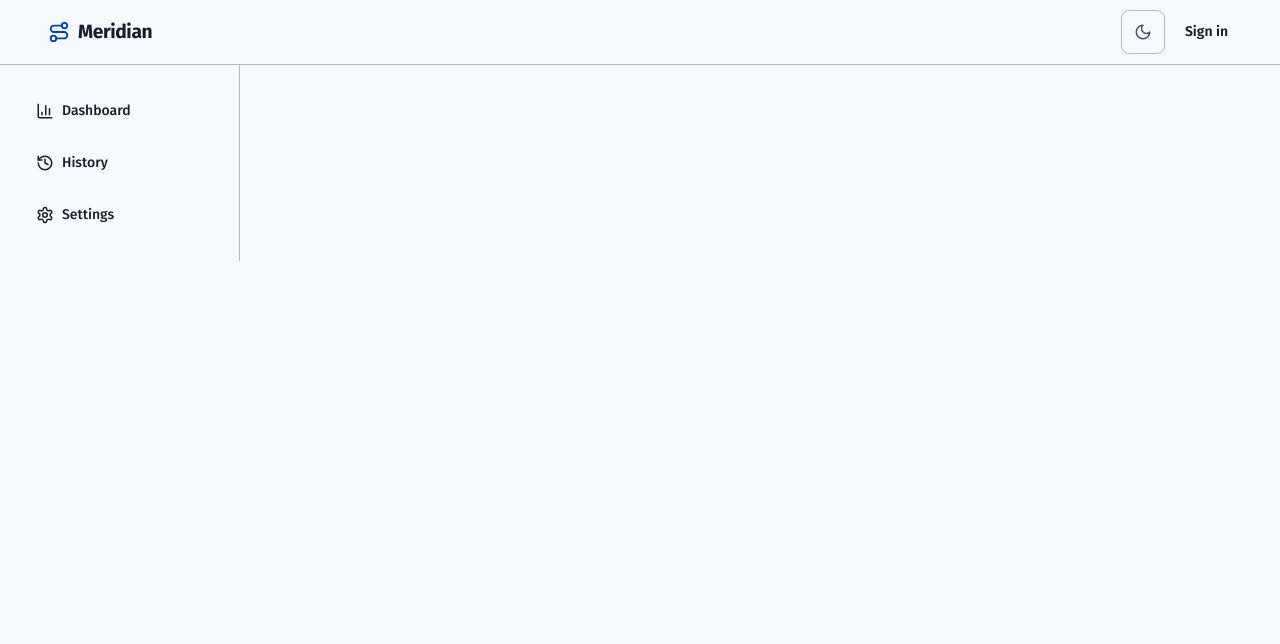
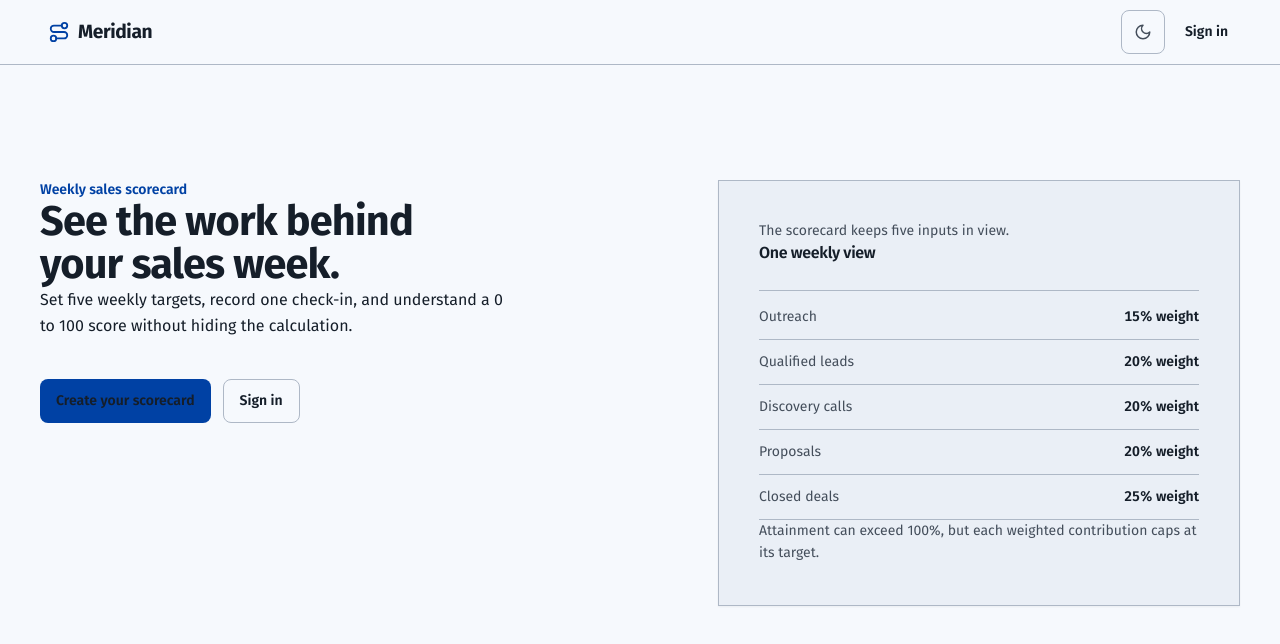
Before and after one commit to martoms/meridian, a Nuxt app: page / in a window 1280 px wide. Shown: the top 644 px of the page. Built offline with nearby package versions, Linux system fonts and the light colour scheme; no server answers.

Commit message:
feat: add scorecard landing page

```diff
--- /dev/null
+++ b/app/pages/index.vue
@@ -0,0 +1,42 @@
+<template>
+  <div>
+    <AppHeader />
+    <main id="main-content" class="mx-auto grid min-h-[calc(100dvh-var(--space-4xl))] max-w-[var(--container)] content-center gap-[var(--space-xl)] px-[var(--space-md)] py-[var(--space-2xl)] min-[768px]:grid-cols-[minmax(0,1.1fr)_minmax(18rem,0.9fr)] min-[768px]:px-[var(--space-lg)] min-[1280px]:px-[var(--space-xl)]">
+      <section class="min-w-0">
+        <p class="text-sm font-semibold text-[var(--color-primary)]">Weekly sales scorecard</p>
+        <h1 class="mt-[var(--space-sm)] max-w-[18ch] text-[clamp(var(--text-3xl),6vw,var(--text-display))] font-bold leading-[1.05] tracking-[var(--tracking-display)] text-[var(--color-ink)]">See the work behind your sales week.</h1>
+        <p class="mt-[var(--space-lg)] max-w-[52ch] text-[var(--text-lg)] leading-relaxed text-[var(--color-ink-2)]">Set five weekly targets, record one check-in, and understand a 0 to 100 score without hiding the calculation.</p>
+        <div class="mt-[var(--space-xl)] flex flex-wrap gap-[var(--space-sm)]">
+          <NuxtLink to="/auth/sign-up" class="inline-flex min-h-11 items-center justify-center rounded-[var(--radius-control)] bg-[var(--color-primary)] px-[var(--space-md)] text-sm font-semibold text-[var(--color-primary-ink)] no-underline transition-[background-color,transform] duration-[var(--dur-micro)] ease-[var(--ease-out)] hover:bg-[color-mix(in_oklab,var(--color-primary)_88%,var(--color-ink))] focus-visible:outline-2 focus-visible:outline-[var(--color-focus)] focus-visible:outline-offset-2 active:translate-y-px">Create your scorecard</NuxtLink>
+          <NuxtLink to="/auth/sign-in" class="inline-flex min-h-11 items-center justify-center rounded-[var(--radius-control)] border border-[var(--color-rule)] px-[var(--space-md)] text-sm font-semibold text-[var(--color-ink)] no-underline transition-[background-color,transform] duration-[var(--dur-micro)] ease-[var(--ease-out)] hover:bg-[var(--color-paper-2)] focus-visible:outline-2 focus-visible:outline-[var(--color-focus)] focus-visible:outline-offset-2 active:translate-y-px">Sign in</NuxtLink>
+        </div>
+      </section>
+
+      <section aria-labelledby="scorecard-preview-title" class="border border-[var(--color-rule)] bg-[var(--color-paper-2)] p-[var(--space-lg)] shadow-[var(--shadow-card)] min-[768px]:p-[var(--space-xl)]">
+        <p class="text-sm text-[var(--color-ink-2)]">The scorecard keeps five inputs in view.</p>
+        <h2 id="scorecard-preview-title" class="mt-[var(--space-xs)] text-[var(--text-section)] font-semibold tracking-[-0.02em] text-[var(--color-ink)]">One weekly view</h2>
+        <dl class="mt-[var(--space-lg)] grid gap-[var(--space-sm)] border-t border-[var(--color-rule)] pt-[var(--space-md)]">
+          <div v-for="metric in metrics" :key="metric.id" class="flex items-center justify-between gap-[var(--space-md)] border-b border-[var(--color-rule)] pb-[var(--space-sm)]">
+            <dt class="text-sm text-[var(--color-ink-2)]">{{ metric.label }}</dt>
+            <dd class="text-sm font-semibold tabular-nums text-[var(--color-ink)]">{{ metric.weight }}% weight</dd>
+          </div>
+        </dl>
+        <p class="mt-[var(--space-lg)] text-sm leading-relaxed text-[var(--color-ink-2)]">Attainment can exceed 100%, but each weighted contribution caps at its target.</p>
+      </section>
+    </main>
+  </div>
+</template>
+
+<script lang="ts" setup>
+import { KPI_METRICS } from '~/types/kpi'
+
+definePageMeta({
+  layout: false
+})
+
+useHead({
+  title: 'Sales KPI Scorecard'
+})
+
+const metrics = KPI_METRICS
+</script>
```
